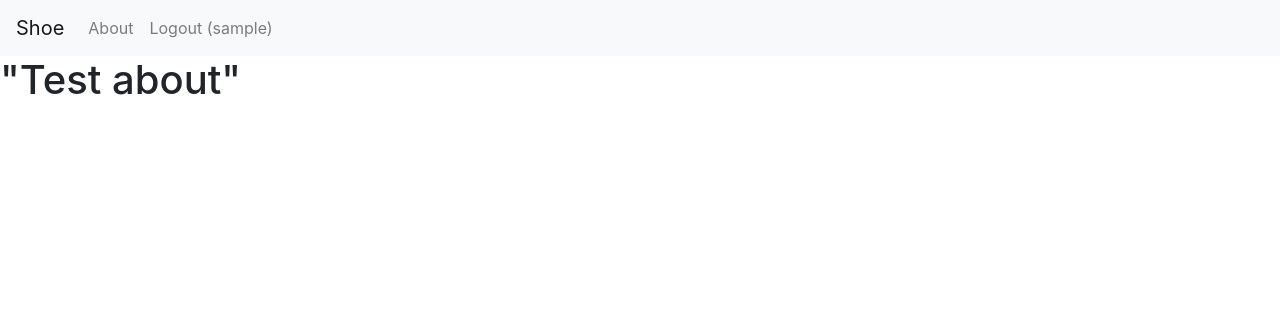
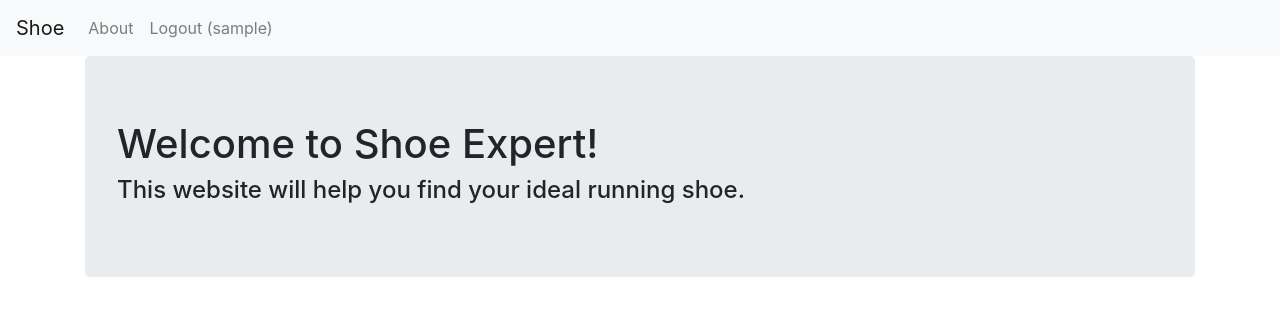
Before and after one commit to ChicoState/Shoe-Expert, a Django app: page /about/ in a window 1280 px wide. Shown: the top 316 px of the page. Run offline with Django 4.2, Linux system fonts and the light colour scheme; the visitor is signed in with stand-in values (Sample User, id 1); some libraries are stand-ins or nearby versions.

Commit message:
Updated the about page

```diff
--- a/data/ShoeExpert/templates/app1/about.html
+++ b/data/ShoeExpert/templates/app1/about.html
@@ -2,10 +2,10 @@
   <head>
     {% include "app1/bootstrap.html" %} {% load static %}
   </head>
-
-<body>
-	{% include "app1/navigation.html" %}
-	<h1> "Test about" </h1>
-</body>
-
-</html>
+  <body>
+    {% include "app1/navigation.html" %} <div class="container">
+      <div class = "jumbotron">
+        <h1>Welcome to Shoe Expert!</h1>
+	<h4>This website will help you find your ideal running shoe.</h4>
+   </body>
+  </html>
--- a/data/ShoeExpert/templates/app1/navigation.html
+++ b/data/ShoeExpert/templates/app1/navigation.html
@@ -6,7 +6,7 @@
   <div class="collapse navbar-collapse" id="navbarNav">
     <ul class="navbar-nav mr-auto">
       <li class="nav-item">
-        <a class="nav-link" href="/about"> About </a>
+        <a class="nav-link" href="/about2"> About </a>
      </li>
       {%if user.is_authenticated%}
       <li class="nav-item">
```
Also changed, not shown: data/ShoeExpert/templates/app1/about2.html (added, +13 -0 lines).
